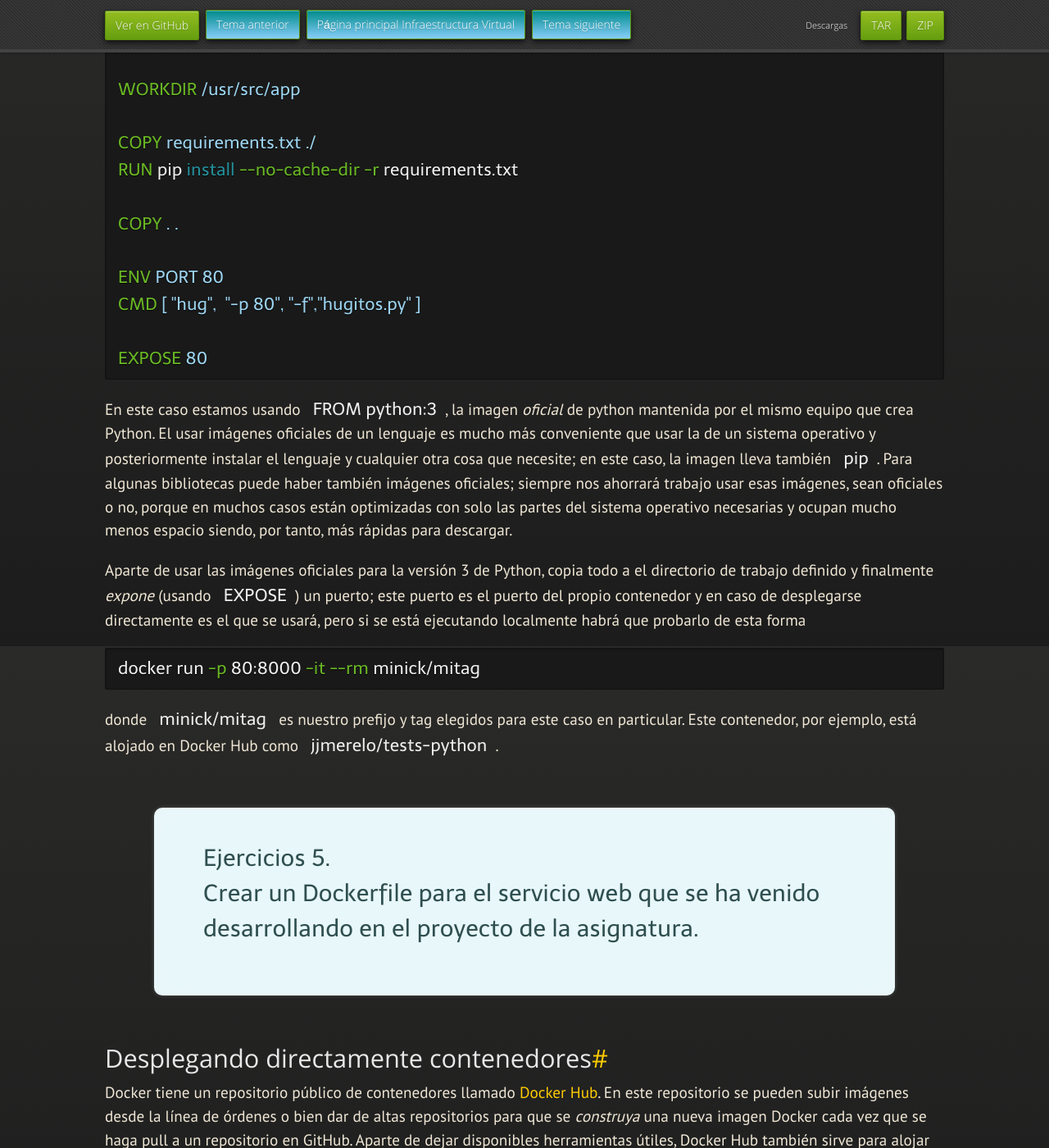
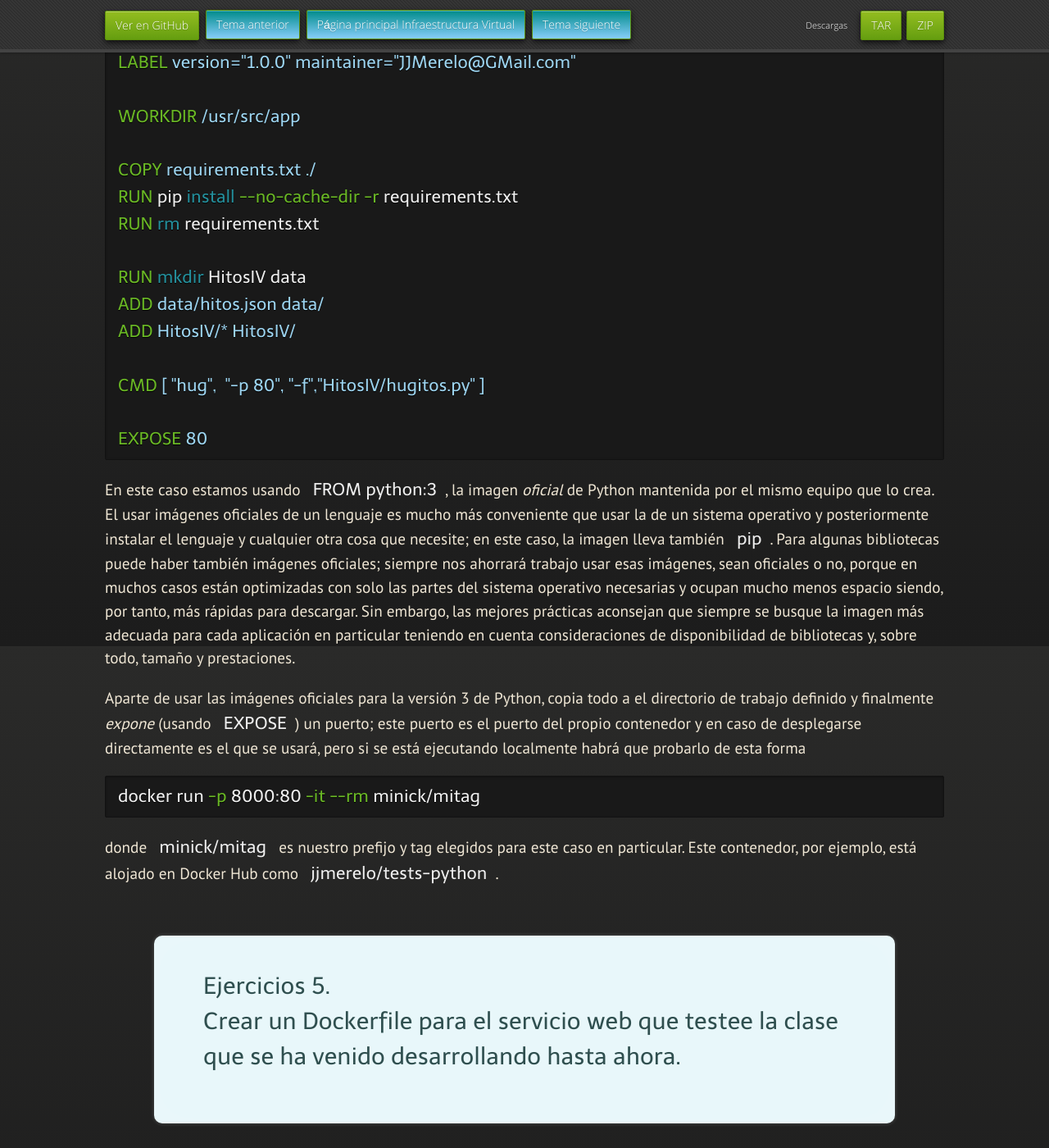
Before and after one commit to JJ/IV, a Jekyll site: the page built from documentos/temas/Contenedores.md, in a window 1280 px wide and 1400 px high, scrolled down 10012 px. Shown: the whole window at 82% size. Built offline with Jekyll 4.4.1, drawn with Linux system fonts in a browser that asks for light colours; nearby versions of some CDN libraries; some web fonts are replaced; our own code applies the rules of GitHub Pages for plain Markdown files.

Commit message:
Sync documentos/temas/Contenedores.md de master a gh-pages

````diff
--- a/documentos/temas/Contenedores.md
+++ b/documentos/temas/Contenedores.md
@@ -438,22 +438,25 @@ se usa para el servicio web que hemos venido usando en la asignatura:
 
 ```dockerfile
 FROM python:3
+LABEL version="1.0.0" maintainer="JJMerelo@GMail.com"
 
 WORKDIR /usr/src/app
 
 COPY requirements.txt ./
 RUN pip install --no-cache-dir -r requirements.txt
+RUN rm requirements.txt
 
-COPY . .
+RUN mkdir HitosIV data
+ADD data/hitos.json data/
+ADD HitosIV/* HitosIV/
 
-ENV PORT 80
-CMD [ "hug",  "-p 80", "-f","hugitos.py" ]
+CMD [ "hug",  "-p 80", "-f","HitosIV/hugitos.py" ]
 
 EXPOSE 80
 ```
 
 En este caso estamos usando `FROM python:3`, la imagen *oficial* de
-python mantenida por el mismo equipo que crea Python. El usar imágenes
+Python mantenida por el mismo equipo que lo crea. El usar imágenes
 oficiales de un lenguaje es mucho más conveniente que usar la de un
 sistema operativo y posteriormente instalar el lenguaje y cualquier
 otra cosa que necesite; en este caso, la imagen lleva también
@@ -461,7 +464,11 @@ otra cosa que necesite; en este caso, la imagen lleva también
 oficiales; siempre nos ahorrará trabajo usar esas imágenes, sean
 oficiales o no, porque en muchos casos están optimizadas con solo las
 partes del sistema operativo necesarias y ocupan mucho menos espacio
-siendo, por tanto, más rápidas para descargar.
+siendo, por tanto, más rápidas para descargar. Sin embargo, las
+mejores prácticas aconsejan que siempre se busque la imagen más
+adecuada para cada aplicación en particular teniendo en cuenta
+consideraciones de disponibilidad de bibliotecas y, sobre todo, tamaño
+y prestaciones.
 
 Aparte de usar las imágenes oficiales para la versión 3 de Python,
 copia todo a el directorio de trabajo definido y finalmente *expone*
@@ -471,7 +478,7 @@ desplegarse directamente es el que se usará, pero si se está
 ejecutando localmente habrá que probarlo de esta forma
 
 ```shell
-docker run -p 80:8000 -it --rm minick/mitag
+docker run -p 8000:80 -it --rm minick/mitag
 ```
 
 donde `minick/mitag` es nuestro prefijo y tag elegidos para este caso
@@ -481,8 +488,8 @@ Hub como
 
 <div class='ejercicios' markdown='1'>
 
-Crear un Dockerfile para el servicio web que se ha venido
-desarrollando en el proyecto de la asignatura.
+Crear un Dockerfile para el servicio web que testee la clase que se ha
+venido desarrollando hasta ahora.
 
 </div>
 
@@ -528,7 +535,7 @@ gratuita o gratuitos.
 ## A dónde ir desde aquí
 
 Primero, hay que
-[llevar a cabo el hito del proyecto correspondiente a este tema](../proyecto/5.Docker).
+[llevar a cabo el hito del proyecto correspondiente a este tema](../proyecto/3.Docker).
 
 Si te interesa, puedes consultar cómo se
 [virtualiza el almacenamiento](Almacenamiento) que, en general, es
````
